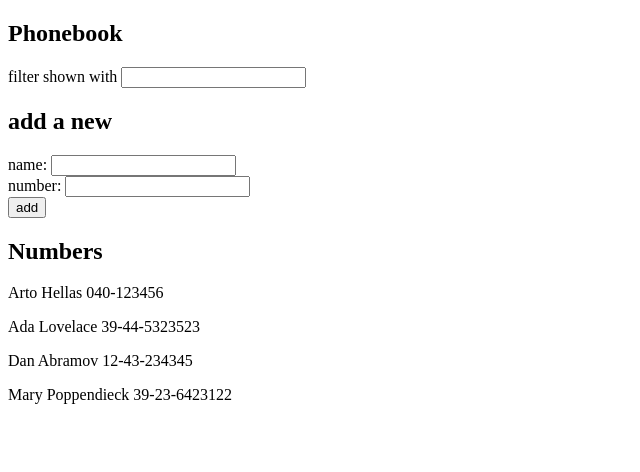
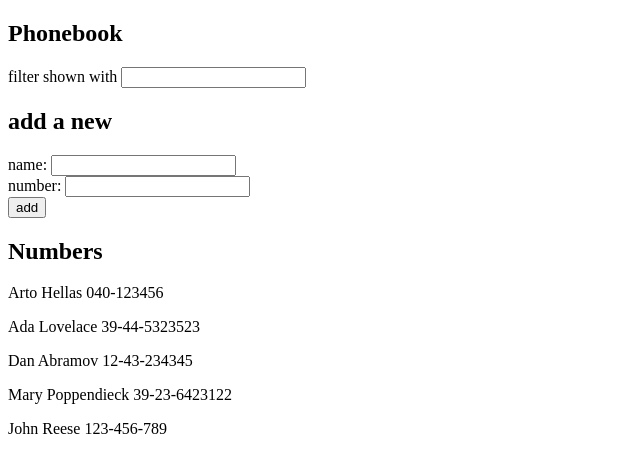
Before and after one commit to iuhmirza/fso-part2, a React (Create React App) app in the folder phonebook/: page / in a window 1280 px wide. Shown: the top 472 px of the page, without its empty margins (0-640 px from the left). Built offline with nearby package versions, Linux system fonts and the light colour scheme; data requests are answered from the project's data file.

Commit message:
Add data to db.json

```diff
--- a/phonebook/db.json
+++ b/phonebook/db.json
@@ -1,5 +1,5 @@
 {
-  "persons":[
+  "persons": [
     {
       "name": "Arto Hellas",
       "number": "040-123456",
@@ -19,6 +19,11 @@
       "name": "Mary Poppendieck",
       "number": "39-23-6423122",
       "id": 4
+    },
+    {
+      "name": "John Reese",
+      "number": "123-456-789",
+      "id": 5
     }
   ]
 }
--- a/phonebook/src/App.js
+++ b/phonebook/src/App.js
@@ -65,7 +65,9 @@ const App = () => {
     if(persons.some(person => person.name === newPerson.name)) {
       alert(`${newPerson.name} is already added to the phonebook`)
     } else {
-      setPersons(persons.concat(newPerson))
+      axios
+        .post('http://localhost:3001/persons', newPerson)
+        .then(response => setPersons(persons.concat(response.data)))
     }
   }
 
```
